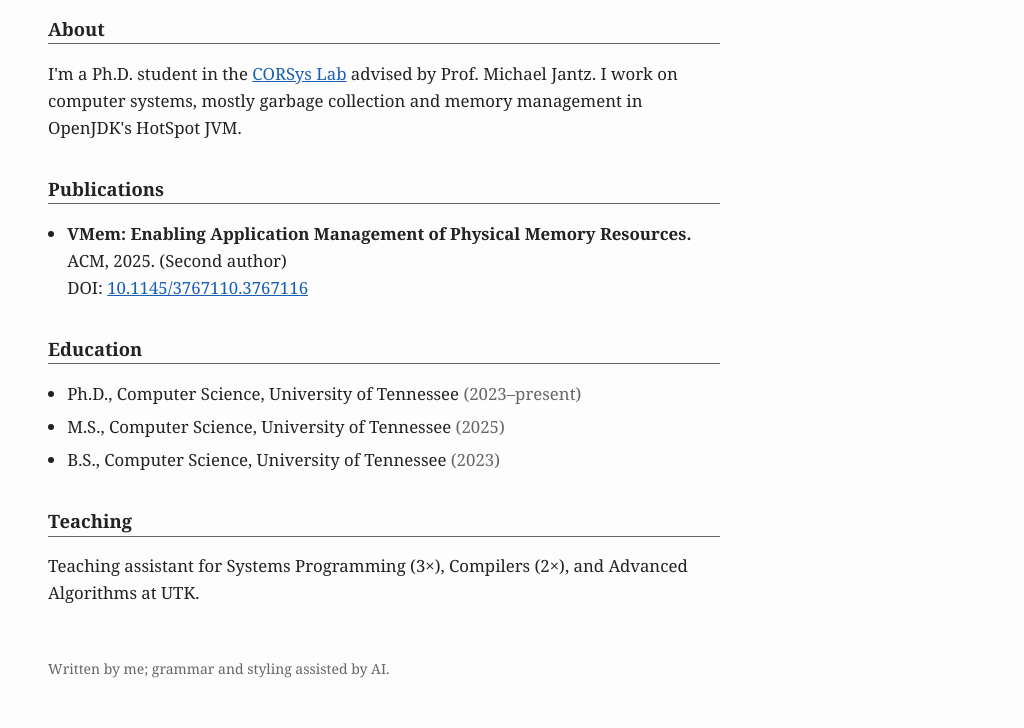
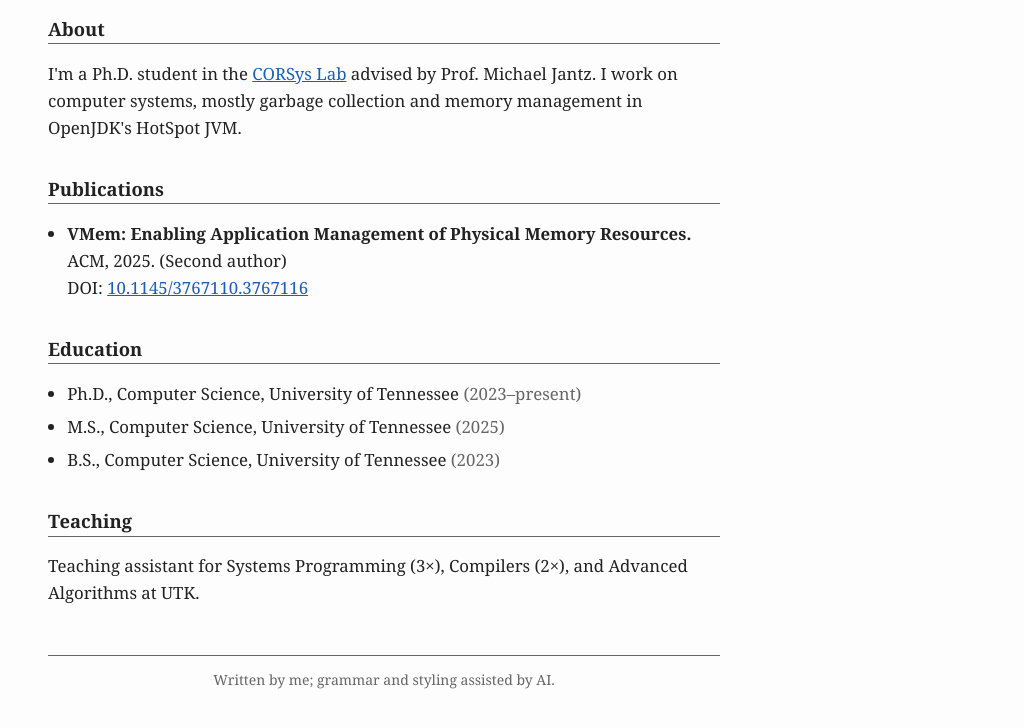
Before and after one commit to JacobMalloy/jacobmalloy.github.io, a plain HTML site: page index.html in a window 1280 px wide. Shown: the part 226-954 px from the top of the page, without its empty margins (256-1280 px from the left). Drawn offline with Linux system fonts and the light colour scheme; some icons are missing.

Commit message:
Separate footer with a top rule and center it
Co-Authored-By: Claude Opus 5.5 <noreply@anthropic.com>

```diff
--- a/index.html
+++ b/index.html
@@ -41,7 +41,12 @@
         ul { padding-left: 1.2rem; }
         li { margin-bottom: 0.4rem; }
         .muted { color: var(--muted); }
-        footer { margin-top: 3rem; }
+        footer {
+            margin-top: 3rem;
+            padding-top: 0.6rem;
+            border-top: 1px solid var(--muted);
+            text-align: center;
+        }
         .links { font-size: 1.5rem; }
         .links a { margin-right: 0.9rem; text-decoration: none; }
         .links a:hover { opacity: 0.7; }
```
